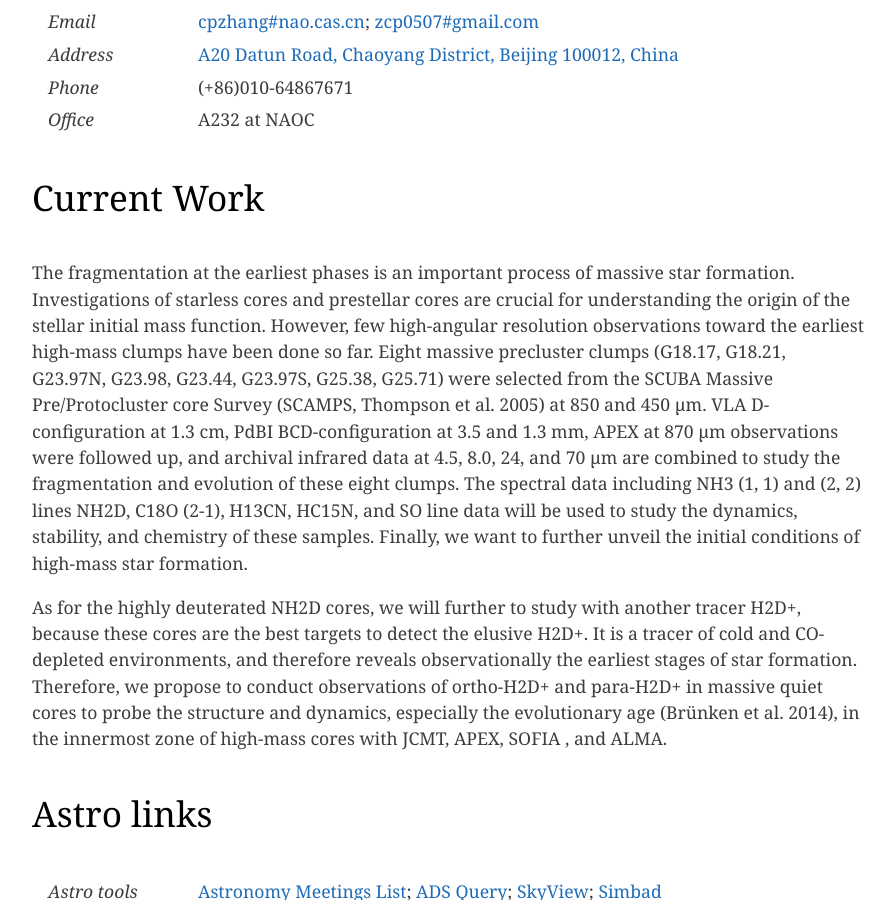
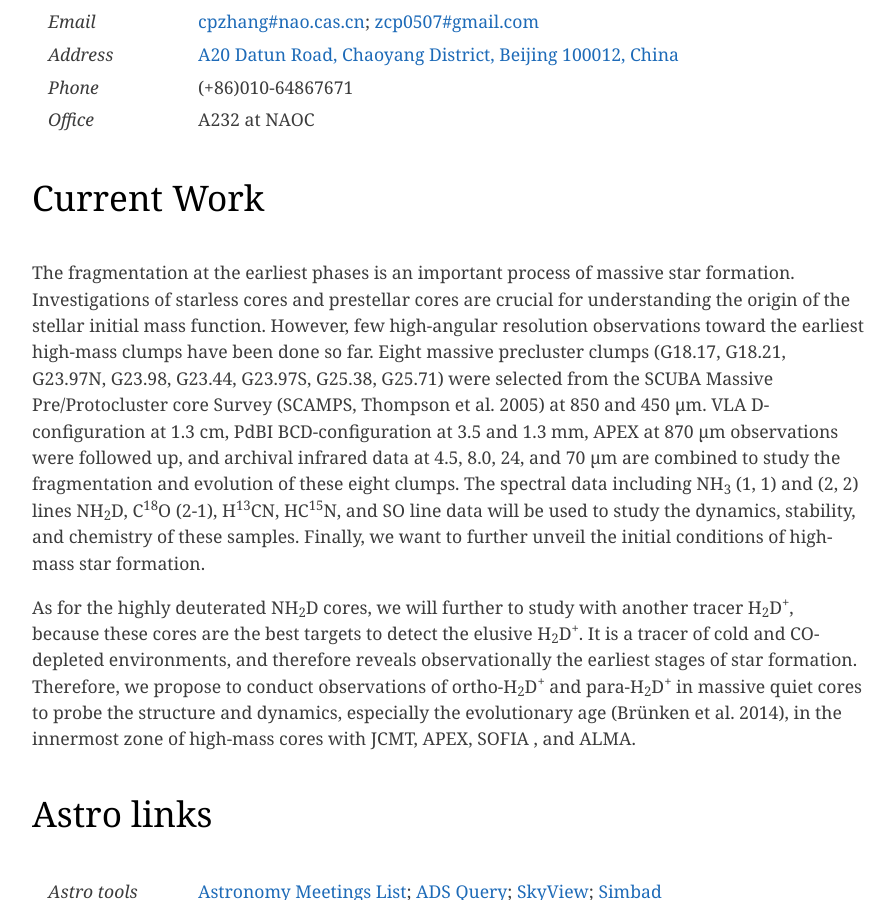
Before and after one commit to zcp521/zcp521.github.io, a Jekyll site: the page built from index.html, in a window 1280 px wide and 900 px high, scrolled down 952 px. Shown: the whole window, without its empty margins (192-1085 px from the left). Built offline with Jekyll 4.4.1, drawn with Linux system fonts in a browser that asks for light colours; the list of posts is cut into pages by our own code.

Commit message:
Initial commit

```diff
--- a/index.html
+++ b/index.html
@@ -78,15 +78,15 @@ SCUBA Massive Pre/Protocluster core Survey (SCAMPS, Thompson et al. 2005) at 850
 VLA D-configuration at 1.3 cm, PdBI BCD-configuration at 3.5 and 1.3 mm, APEX at 870 μm
 observations were followed up, and archival infrared data at 4.5, 8.0, 24, and 70 μm are combined
 to study the fragmentation and evolution of these eight clumps. The spectral data including
-NH3 (1, 1) and (2, 2) lines NH2D, C18O (2-1), H13CN, HC15N, and SO line data will be used to
+NH<sub>3</sub> (1, 1) and (2, 2) lines NH<sub>2</sub>D, C<sup>18</sup>O (2-1), H<sup>13</sup>CN, HC<sup>15</sup>N, and SO line data will be used to
 study the dynamics, stability, and chemistry of these samples. Finally, we want to further unveil
 the initial conditions of high-mass star formation.
 </p>
 
-      As for the highly deuterated NH2D cores, we will further to study with another tracer H2D+,
-because these cores are the best targets to detect the elusive H2D+. It is a tracer of cold and
+      As for the highly deuterated NH<sub>2</sub>D cores, we will further to study with another tracer H<sub>2</sub>D<sup>+</sup>,
+because these cores are the best targets to detect the elusive H<sub>2</sub>D<sup>+</sup>. It is a tracer of cold and
 CO-depleted environments, and therefore reveals observationally the earliest stages of star
-formation. Therefore, we propose to conduct observations of ortho-H2D+ and para-H2D+ in massive
+formation. Therefore, we propose to conduct observations of ortho-H<sub>2</sub>D<sup>+</sup> and para-H<sub>2</sub>D<sup>+</sup> in massive
 quiet cores to probe the structure and dynamics, especially the evolutionary age (Brünken et al. 2014),
 in the innermost zone of high-mass cores with JCMT, APEX, SOFIA , and ALMA.
 </p>
```
